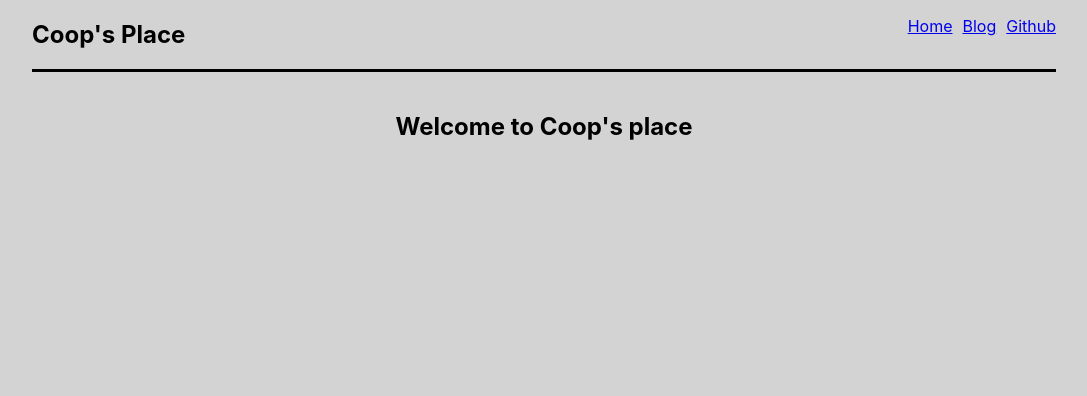
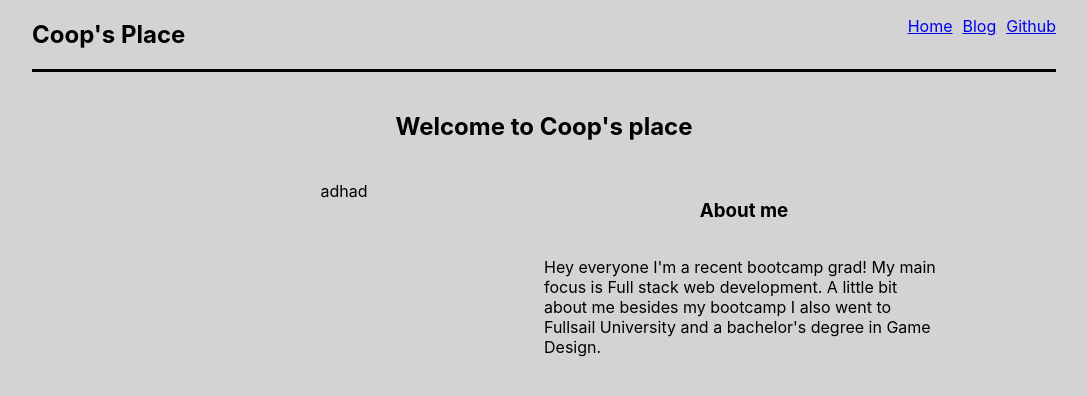
Before and after one commit to DannyCoop/personal-site, a React (Create React App) app: page / in a window 1280 px wide. Shown: the top 396 px of the page, without its empty margins (96-1183 px from the left). Built offline with nearby package versions, Linux system fonts and the light colour scheme.

Commit message:
started setting up section one

```diff
--- a/src/About/About.js
+++ b/src/About/About.js
@@ -8,7 +8,7 @@ function About (props) {
     // Need to see if I'm able to push
     return(
         <div>
-            <h2>Welcome to Coop's place</h2><br/>
+            {/* <h2>Welcome to Coop's place</h2><br/> */}
             {/* <p className="AboutMe">Hey everyone I'm a recent bootcamp grad! My main focus is Full stack web development. <br/> A little bit about me besides my bootcamp I also went to Fullsail University and a bachelor's degree in Game Design.</p>
             <div className="current_project">
                 <h3>Current project</h3>
--- a/src/App.js
+++ b/src/App.js
@@ -1,12 +1,14 @@
 import Navbar from './Navbar/Navbar'
 import About from './About/About'
 import './App.css';
+import SectionOne from './SectionOne/SectionOne';
 
 function App() {
   return (
     <div className="App">
         <Navbar/><br/>
-        <About/>
+        <h2>Welcome to Coop's place</h2><br/>
+        <SectionOne/>
     </div>
   );
 }
--- a/src/SectionOne/SectionOne.css
+++ b/src/SectionOne/SectionOne.css
@@ -0,0 +1,15 @@
+.SectionOne-Text{
+    text-align: left;
+    width: 400px;
+}
+.SectionOne-Text h3 {
+    text-align: center;
+}
+.SectionOne{
+    display: flex;
+    flex-direction: row;
+    justify-content: center;
+}
+.SectionOne-Picture{
+    width: 400px;
+}
--- a/src/SectionOne/SectionOne.js
+++ b/src/SectionOne/SectionOne.js
@@ -1,13 +1,19 @@
 import React from "react";
+import './SectionOne.css';
 
 function SectionOne(){
     return(
         <div className="SectionOne">
             <div className="SectionOne-Picture">
-
+                adhad
             </div>
-            <div className="SectionOne-Picture">
-
+            <div className="SectionOne-Text">
+                <h3>
+                    About me
+                </h3>
+                <p>
+                    Hey everyone I'm a recent bootcamp grad! My main focus is Full stack web development. A little bit about me besides my bootcamp I also went to Fullsail University and a bachelor's degree in Game Design.
+                </p>
             </div>
         </div>
     )
```
